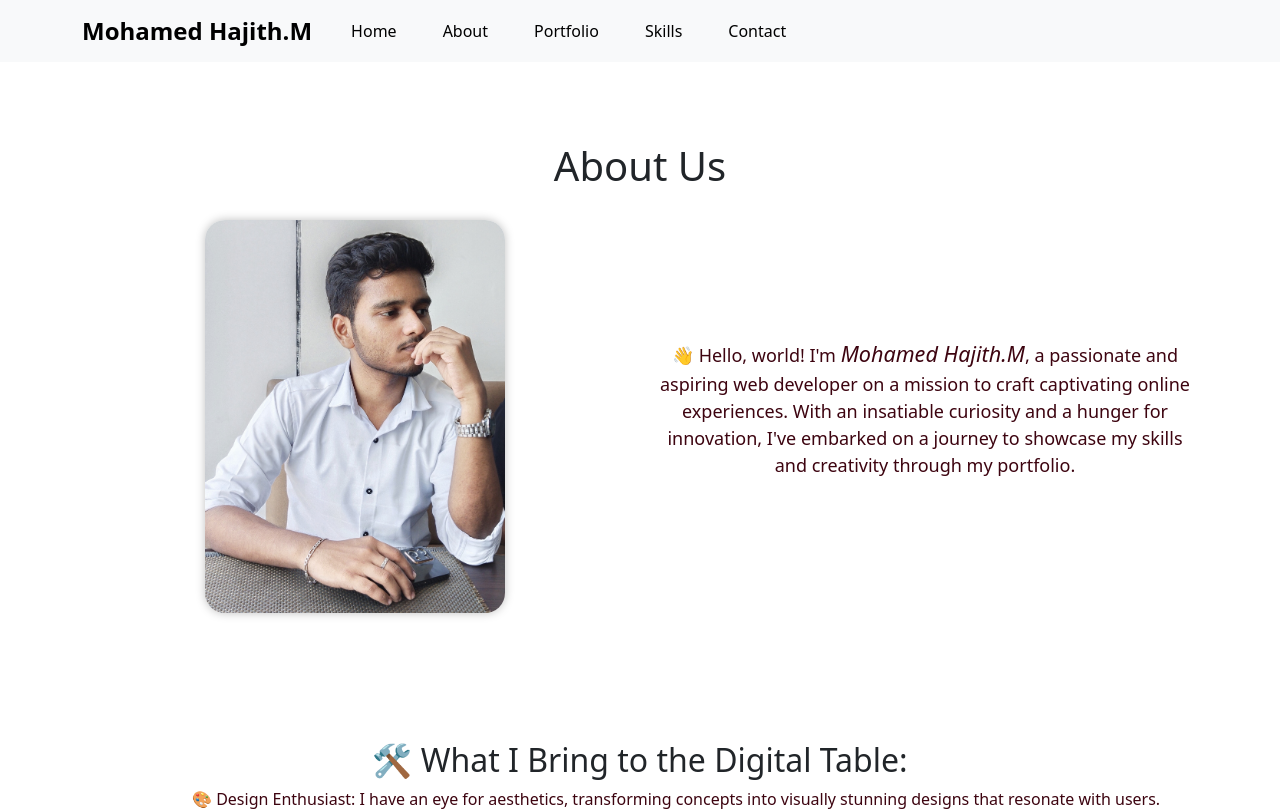
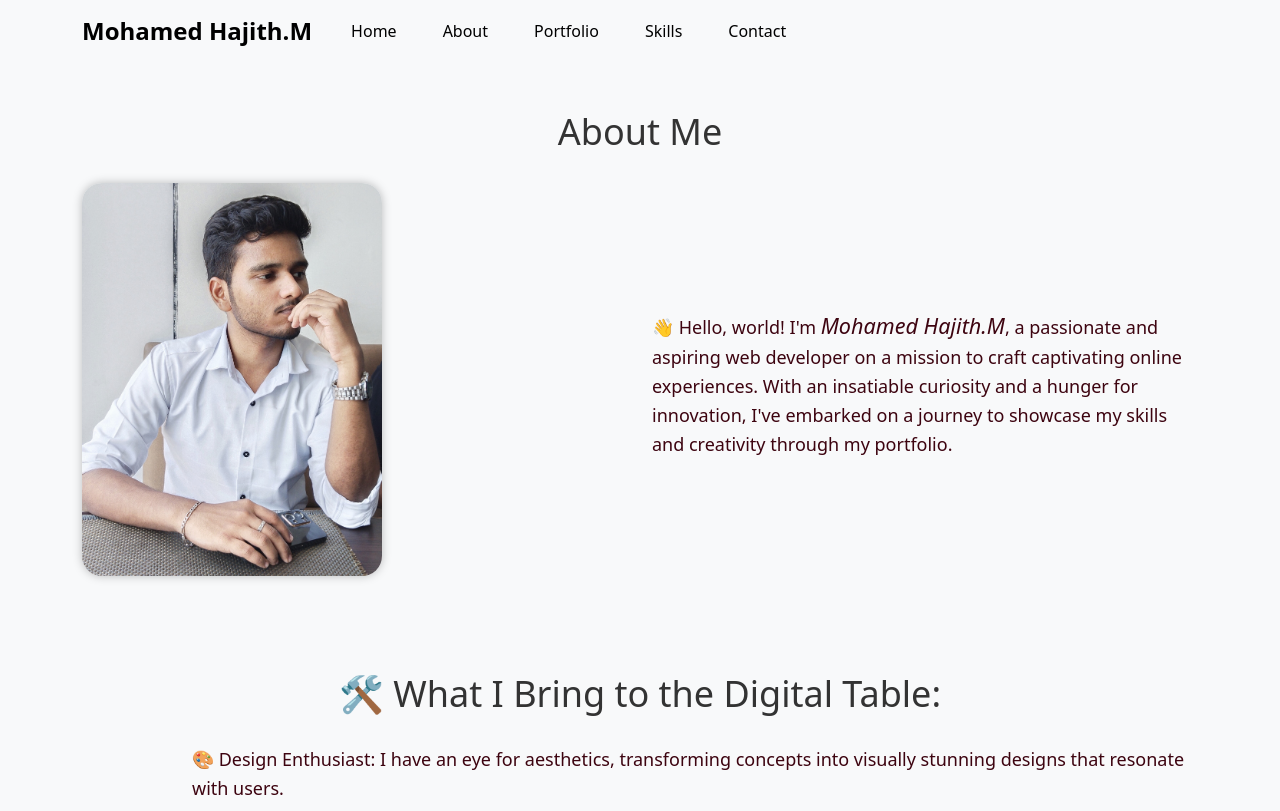
Before and after one commit to HAJITH-M/Portfolio-angular, an Angular app in the folder Porfolio/: page / in a window 1280 px wide. Shown: the top 811 px of the page. Built offline with nearby package versions, Linux system fonts and the light colour scheme.

Commit message:
about content overlapping somehow rectified 2

```diff
--- a/Porfolio/src/app/home/home.component.css
+++ b/Porfolio/src/app/home/home.component.css
@@ -33,43 +33,49 @@
 
 
 
- /* Custom CSS */
- .about-section {
+  /* Custom CSS for About Section */
+  #about {
+    background-color: #f8f9fa;
     padding: 80px 0;
   }
 
-.about-section h2 {
-  font-size: 40px;
+  #about h2 {
+    font-size: 36px;
+    color: #333;
     margin-bottom: 30px;
   }
 
-.about-section p {
-  font-size: 18px;
-}
-
-.about-section .row {
-  display: flex;
-  flex-wrap: wrap;
+  #about .row {
     align-items: center;
   }
 
-.about-section .col-md-6 {
-  flex: 0 0 50%;
-  max-width: 50%;
-}
-
-.about-section img {
+  #about img {
+    border-radius: 10px;
     box-shadow: 0px 0px 10px rgba(0, 0, 0, 0.25);
-
     width: 300px;
     height: auto;
     max-width: 100%;
     border-radius: 20px;
   }
 
-@media (min-width: 992px) {
-  .about-section img {
-      width: 300px;
+  #about p {
+    font-size: 18px;
+    color: #666;
+    line-height: 1.6;
+    height: auto;
+    width: auto;
+  }
+
+  /* Media Query for Smaller Screens */
+  @media (max-width: 768px) {
+    #about .row {
+      flex-direction: column;
+      text-align: center;
+    }
+
+    #about img {
+      margin-bottom: 50px;
+      margin-left: auto;
     }
   }
 
--- a/Porfolio/src/app/home/home.component.html
+++ b/Porfolio/src/app/home/home.component.html
@@ -29,16 +29,16 @@
   </div>
 </nav>
 
-<section class="about-section text-center">
+  <!-- About Section -->
+  <section id="about" class="py-5">
     <div class="container">
+      <h2 class="text-center">About Me</h2>
       <div class="row">
-        <h2>About Us</h2>
-
         <div class="col-md-6">
-              <img src="assets\about.jpg" alt="Sample Image">
+          <img src="assets\about.jpg" alt="Your Name" class="img-fluid">
         </div>
         <div class="col-md-6">
-              <p style=" font-size:large;  color: rgb(61, 4, 16);">👋 Hello, world! I'm <span style="font-size: larger; font-style: italic; font-weight:500;">Mohamed Hajith.M</span>, a passionate and aspiring web developer on a mission to craft captivating online experiences. With an insatiable curiosity and a hunger for innovation, I've embarked on a journey to showcase my skills and creativity through my portfolio.</p>
+          <br><p style=" font-size:large;  color: rgb(61, 4, 16);">👋 Hello, world! I'm <span style="font-size: larger; font-style: italic; font-weight:500;">Mohamed Hajith.M</span>, a passionate and aspiring web developer on a mission to craft captivating online experiences. With an insatiable curiosity and a hunger for innovation, I've embarked on a journey to showcase my skills and creativity through my portfolio.</p>
         </div>
       </div>
     </div>
```
Lines whose indentation alone changed are shown as unchanged.
